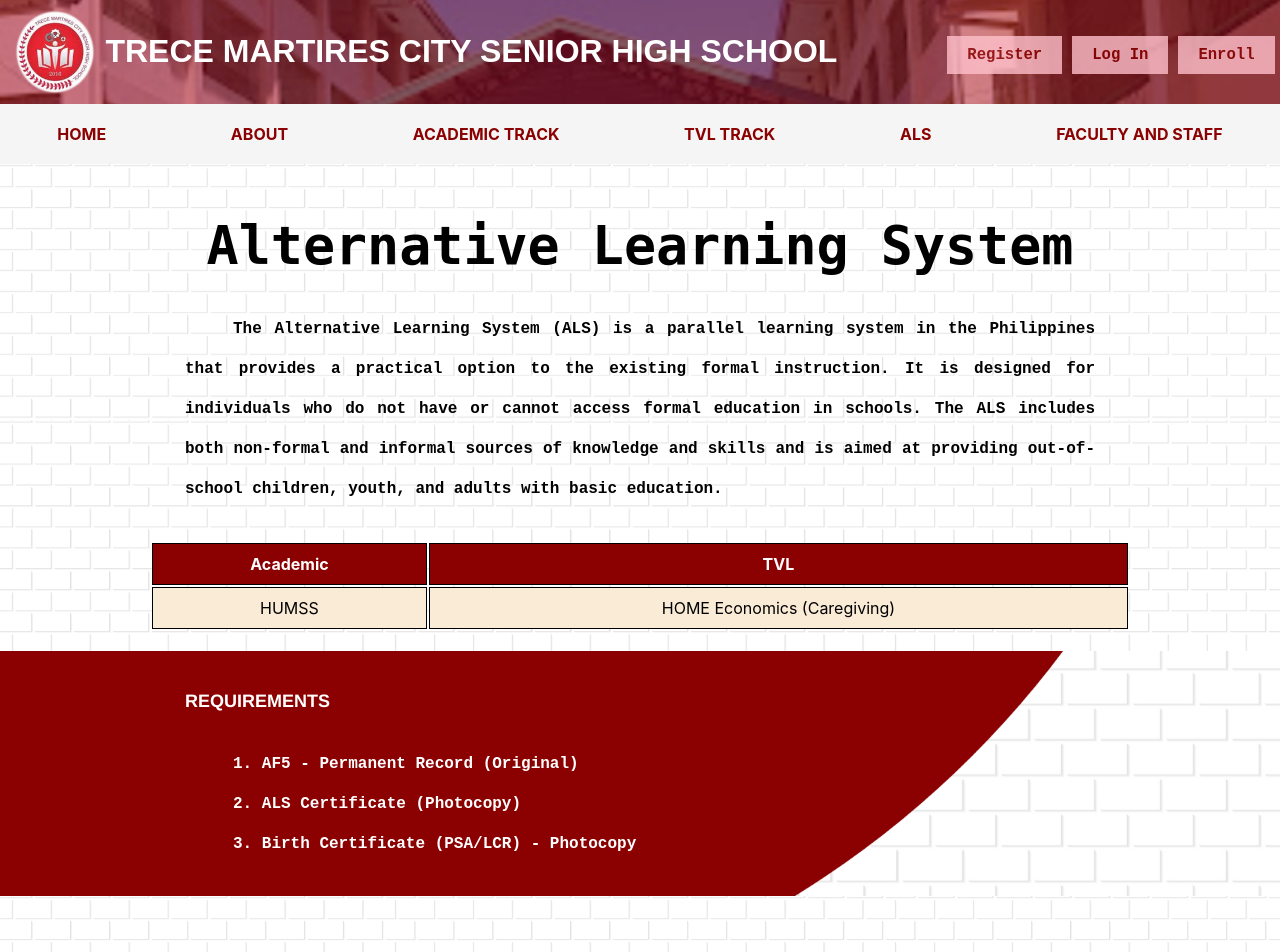
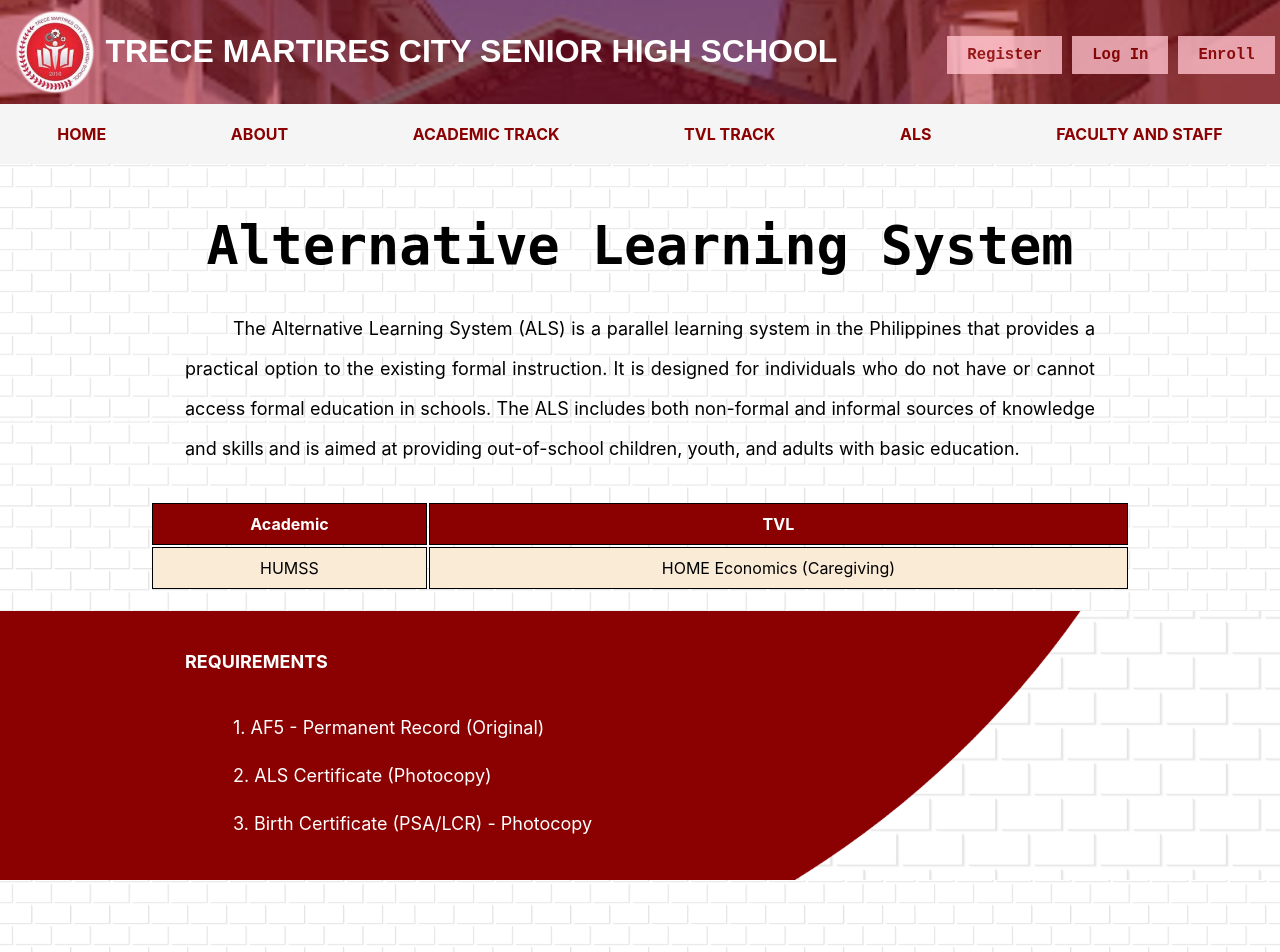
Before and after one commit to AikyoRei/tmcshs-client, a React (Vite) app: page /als in a window 1280 px wide. Shown: the top 952 px of the page. Built offline with nearby package versions, Linux system fonts and the light colour scheme.

Commit message:
last na talaga

```diff
--- a/src/_css/strands.css
+++ b/src/_css/strands.css
@@ -40,7 +40,7 @@
 .stemIntro{
     color: black;
     text-indent: 0.5in;
-    font-family: monospace;
+    /* font-family: monospace; */
     font-size: large;
     padding: 12px 185px;
     line-height: 40px;
@@ -73,7 +73,7 @@
 }
 
 #stemRequireHead{
-    font-family: 'Franklin Gothic Medium', 'Arial Narrow', Arial, sans-serif;
+    /* font-family: 'Franklin Gothic Medium', 'Arial Narrow', Arial, sans-serif; */
     color: white;
     padding: 40px 185px;
     font-size: large;
@@ -111,10 +111,10 @@
     flex-direction: column;
     color: white;
     text-indent: 0.5in;
-    font-family: monospace;
+   /* font-family: monospace; */
     font-size: large;
     padding: 12px 185px;
-    line-height: 40px;
+    line-height: 0.5in;
     text-align: justify;
     position: relative;
     bottom: 20px;
--- a/src/academic/abm.jsx
+++ b/src/academic/abm.jsx
@@ -9,7 +9,7 @@
             <img id='stemlogo' src="ABM.png" alt="ABM Logo"/>
           </div>
           <div className="stemIntro">
-            <b>The Accountancy, Business, and Management Strand serves as a gateway to pursuing college degrees in business-related fields. It covers fundamental principles of financial management, accounting, and corporate operations. The courses within this strand are designed to impart essential skills necessary for success in future careers and entrepreneurial ventures.</b>
+            <a>The Accountancy, Business, and Management Strand serves as a gateway to pursuing college degrees in business-related fields. It covers fundamental principles of financial management, accounting, and corporate operations. The courses within this strand are designed to impart essential skills necessary for success in future careers and entrepreneurial ventures.</a>
           </div>
         <div className="stemCpath">
             <img id='cPath' src="Cpath.png" alt="Career Paths"/>
@@ -19,8 +19,8 @@
         <div className="abmRequirements">
           <b id='stemRequireHead'>REQUIREMENTS</b>
           <div className="stemRequireRow">
-            <b>1. </b>
-            <b>2. </b>
+            <a>1. </a>
+            <a>2. </a>
           </div>
         </div>
         <div className="abmSubjects">
--- a/src/academic/humss.jsx
+++ b/src/academic/humss.jsx
@@ -9,7 +9,7 @@
             <img id='stemlogo' src="HUMSS.png" alt="HUMSS Logo"/>
           </div>
           <div className="stemIntro">
-            <b>The Humanities and Social Sciences strand delves into the realms of liberal arts, equipping students with the ability to contemplate, articulate, and engage with a wide array of humanistic and societal issues. Students enrolled in this strand participate in classes tailored to sharpen their cognitive faculties, enhance interpersonal aptitude, introduce them to cultural and linguistic variety, and foster multidisciplinary critical thinking.</b>
+            <a>The Humanities and Social Sciences strand delves into the realms of liberal arts, equipping students with the ability to contemplate, articulate, and engage with a wide array of humanistic and societal issues. Students enrolled in this strand participate in classes tailored to sharpen their cognitive faculties, enhance interpersonal aptitude, introduce them to cultural and linguistic variety, and foster multidisciplinary critical thinking.</a>
           </div>
         <div className="stemCpath">
             <img id='cPath' src="Cpath.png" alt="Career Paths"/>
@@ -19,8 +19,8 @@
         <div className="humssRequirements">
           <b id='stemRequireHead'>REQUIREMENTS</b>
           <div className="stemRequireRow">
-            <b>1. </b>
-            <b>2. </b>
+            <a>1. </a>
+            <a>2. </a>
           </div>
         </div>
         <div className="humssSubjects">
--- a/src/academic/stem.jsx
+++ b/src/academic/stem.jsx
@@ -9,7 +9,7 @@
             <img id='stemlogo' src="STEM.png" alt="STEM Logo"/>
           </div>
           <div className="stemIntro">
-            <b>The Science, Technology, Engineering, and Mathematics strand provides students with practical experiences and theoretical knowledge to develop problem-solving skills and analytical thinking. In this strand, students are prepared for careers in fields such as engineering, medicine, information technology, and scientific research, adapting them to our technology-driven world.</b>
+            <a>The Science, Technology, Engineering, and Mathematics strand provides students with practical experiences and theoretical knowledge to develop problem-solving skills and analytical thinking. In this strand, students are prepared for careers in fields such as engineering, medicine, information technology, and scientific research, adapting them to our technology-driven world.</a>
           </div>
         <div className="stemCpath">
             <img id='cPath' src="Cpath.png" alt="Career Paths"/>
@@ -19,9 +19,9 @@
         <div className="stemRequirements">
           <b id='stemRequireHead'>REQUIREMENTS</b>
           <div className="stemRequireRow">
-            <b>For Incoming Grade 11 Students</b>
-            <b>1. Final grade in Mathematics and Science no lower than 85</b>
-            <b>2. General Average no lower than 83</b>
+            <a>For Incoming Grade 11 Students</a>
+            <a>1. Final grade in Mathematics and Science no lower than 85</a>
+            <a>2. General Average no lower than 83</a>
           </div>
         </div>
         <div className="stemSubjects">
--- a/src/pages/ALS.jsx
+++ b/src/pages/ALS.jsx
@@ -8,7 +8,7 @@
             <b>Alternative Learning System</b>
           </div>
           <div className="stemIntro">
-            <b>The Alternative Learning System (ALS) is a parallel learning system in the Philippines that provides a practical option to the existing formal instruction. It is designed for individuals who do not have or cannot access formal education in schools. The ALS includes both non-formal and informal sources of knowledge and skills and is aimed at providing out-of-school children, youth, and adults with basic education.</b>
+            <a>The Alternative Learning System (ALS) is a parallel learning system in the Philippines that provides a practical option to the existing formal instruction. It is designed for individuals who do not have or cannot access formal education in schools. The ALS includes both non-formal and informal sources of knowledge and skills and is aimed at providing out-of-school children, youth, and adults with basic education.</a>
           </div>
           <table id="ALStable">
             <tr>
@@ -24,9 +24,9 @@
         <div className="humssRequirements">
           <b id='stemRequireHead'>REQUIREMENTS</b>
           <div className="stemRequireRow">
-            <b>1. AF5 - Permanent Record (Original)</b>
-            <b>2. ALS Certificate (Photocopy)</b>
-            <b>3. Birth Certificate (PSA/LCR) - Photocopy</b>
+            <a>1. AF5 - Permanent Record (Original)</a>
+            <a>2. ALS Certificate (Photocopy)</a>
+            <a>3. Birth Certificate (PSA/LCR) - Photocopy</a>
           </div>
         </div>
         <div className="alsbuttonsec">
```
